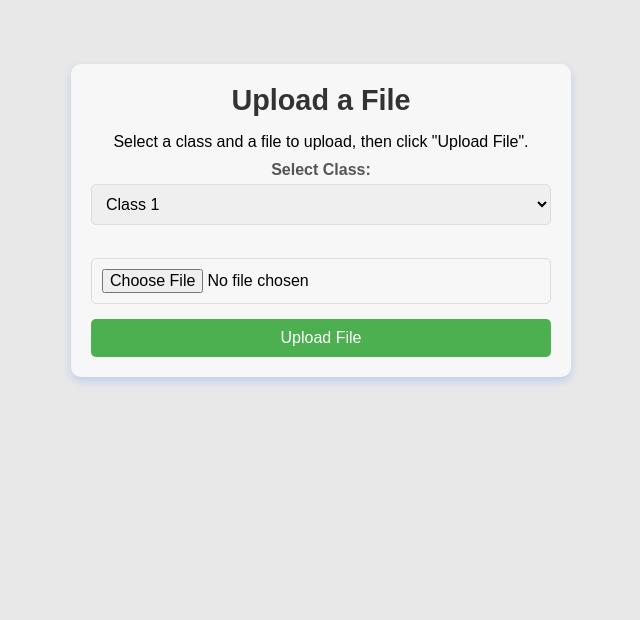
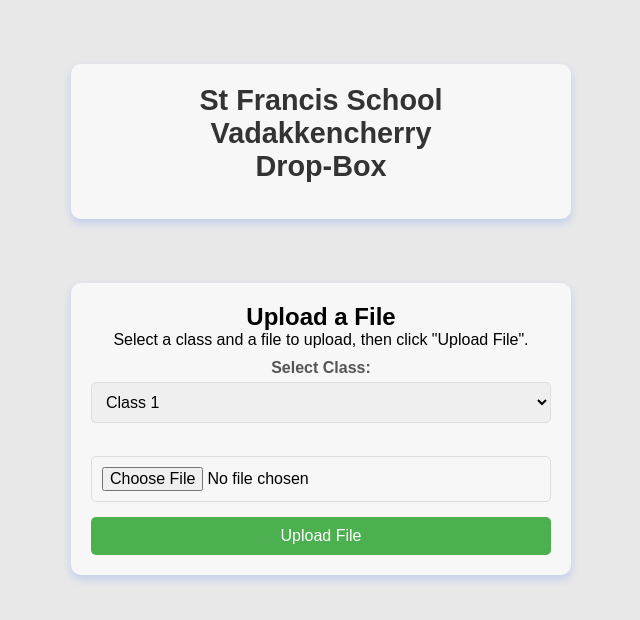
Before and after one commit to deadpool395/Drop-Box, a website: page public/index.html in a window 1280 px wide. Shown: the whole page, without its empty margins (319-959 px from the left). Drawn offline with Linux system fonts and the light colour scheme.

Commit message:
Update index.html

```diff
--- a/public/index.html
+++ b/public/index.html
@@ -8,7 +8,12 @@
 </head>
 <body>
   <div class="container">
-    <h1>Upload a File</h1>
+    <h1>St Francis School
+      <br>Vadakkencherry <br>Drop-Box</h1>
+  </div>
+  <div class="container">
+    <h2>Upload a File</h2>
+
     <p>Select a class and a file to upload, then click "Upload File".</p>
     <form action="/upload" method="POST" enctype="multipart/form-data">
       <label for="class">Select Class:</label>
```
